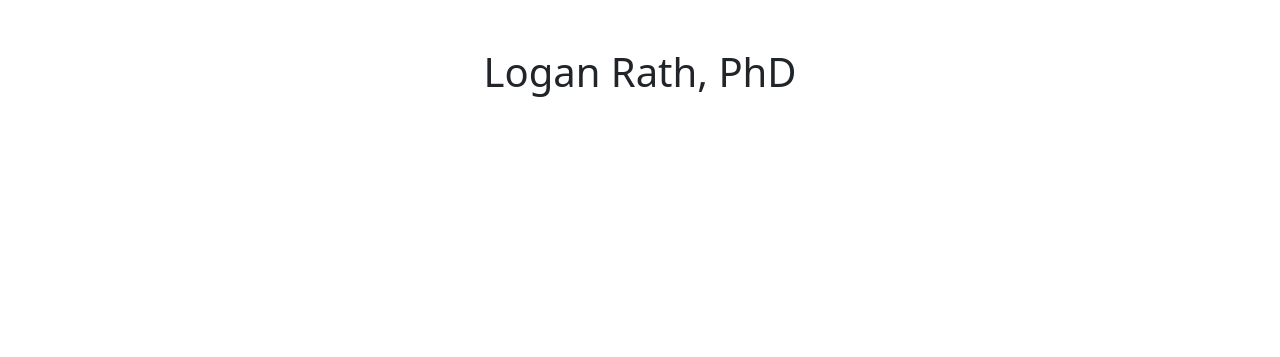
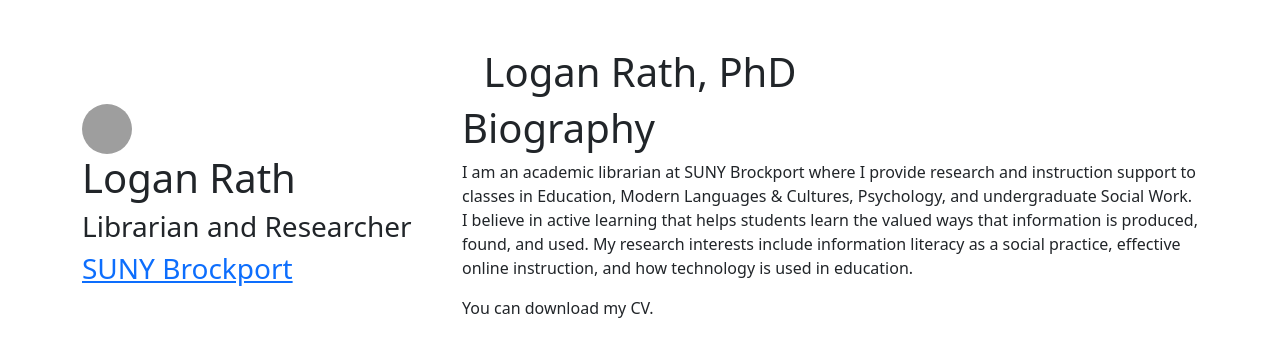
Before and after one commit to loganrath/libwtf, a Jekyll site: the page built from 1.html, in a window 1280 px wide. Shown: the top 357 px of the page. Built offline with Jekyll 4.4.1, drawn with Linux system fonts in a browser that asks for light colours; grey boxes are pictures that could not be loaded.

Commit message:
Update 1.html

```diff
--- a/1.html
+++ b/1.html
@@ -2,3 +2,30 @@
 title: Logan Rath, PhD
 layout: default
 ---
+<style>
+  .avatar {
+  vertical-align: middle;
+  width: 50px;
+  height: 50px;
+  border-radius: 50%;
+}
+</style>
+<div class="row">
+  <div class="col-lg-4">
+    <div id="profile">
+      <img src="https://logan-rath.netlify.app/authors/admin/avatar_hu52a603635ecebd45650b162dadabb4e5_12861_270x270_fill_q75_lanczos_center.jpg" class="avatar" />
+      <div class="portrait_title">
+      <h1>Logan Rath</h1>
+      <p class="h3 color-grey">Librarian and Researcher</p>
+      <p class="h3"><a href="https://brockport.edu/">SUNY Brockport</a></p>
+      </div>
+    </div>
+  </div>
+  <div class="col-lg-8">
+    <h1>Biography</h1>
+    <p>I am an academic librarian at SUNY Brockport where I provide research and instruction support to classes in Education, Modern Languages & Cultures, Psychology, and undergraduate Social Work. I believe in active learning that helps students learn the valued ways that information is produced, found, and used. My research interests include information literacy as a social practice, effective online instruction, and how technology is used in education.</p>
+
+    <p>You can download my CV.</p>
+
+  </div>
+</div>
```
